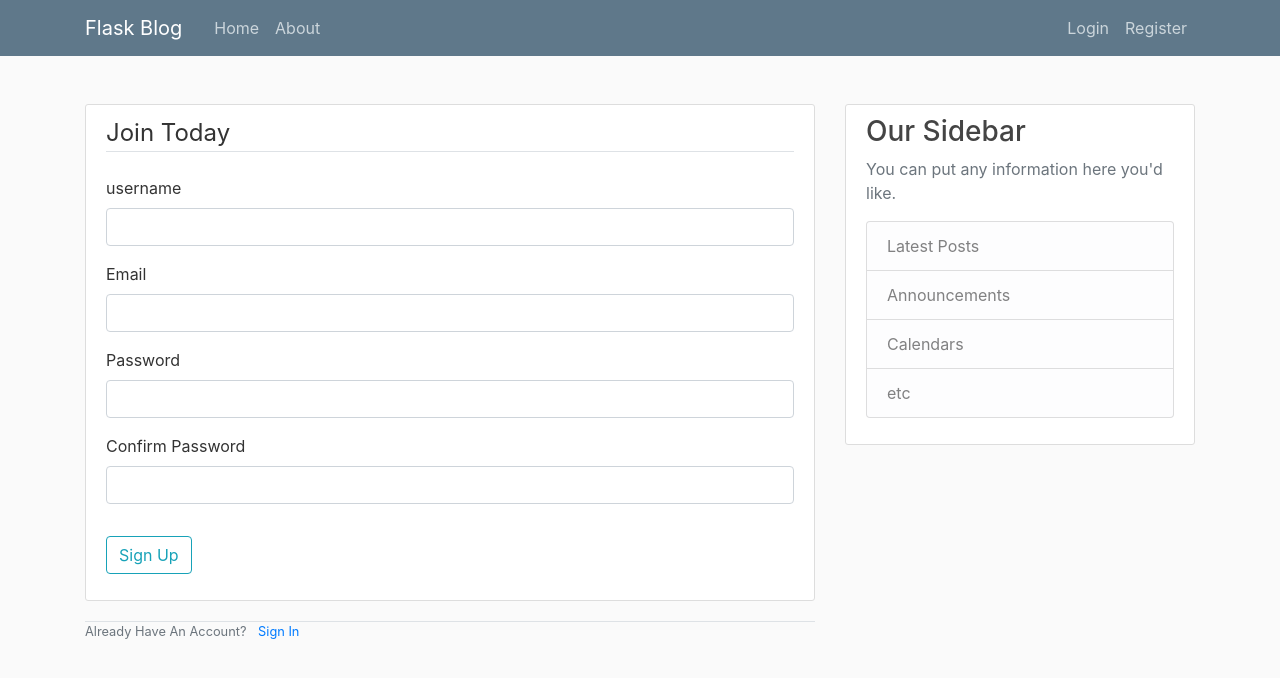
After one commit to abhay-jindal/Flask-Projects, a Flask app: template Flask_Blog/flaskblog/templates/register.html in a window 1280 px wide. The commit adds this page. Shown: the top 678 px of the page. Run offline with Flask 2, Linux system fonts and the light colour scheme; the template is opened without the code that fills it: values that come from a table or form of the project are taken from there, others are empty; some libraries are stand-ins or nearby versions.

Commit message:
[UPDATE] restructured application into python package structure, user authentication added.

```diff
--- a/Flask_Blog/Static/main.css
+++ b/Flask_Blog/flaskblog/Static/main.css
@@ -30,24 +30,6 @@
     border: 1px solid #dddddd;
     border-radius: 3px;
     margin-bottom: 20px;
-    animation: contentFadeIn 1.2s 0s cubic-bezier(0, 0, 0.2, 1) forwards;
-}
-
-@keyframes contentFadeIn {
-    0% {
-        transform: translateY(2.5em);
-        opacity: 0
-    }
-
-    35% {
-        transform: translateY(2.5em);
-        opacity: 0
-    }
-
-    100% {
-        transform: translateY(0);
-        opacity: 1
-    }
 }
 
 .article-title {
--- a/Flask_Blog/forms.py
+++ b/Flask_Blog/flaskblog/forms.py
@@ -1,6 +1,7 @@
 from flask_wtf import FlaskForm
-from wtforms import StringField, PasswordField, SubmitField, BooleanField
+from wtforms import StringField, PasswordField, SubmitField, BooleanField, ValidationError
 from wtforms.validators import DataRequired, Length, Email, EqualTo
+from flaskblog.models import User
 
 class RegistrationForm(FlaskForm):
     username = StringField("username", validators=[DataRequired(), Length(min=2, max=20)])
@@ -9,8 +10,17 @@
     confirm_password = PasswordField(" Confirm Password", validators=[DataRequired(), EqualTo("password")])
     submit = SubmitField("Sign Up")
 
+    def validate_username(self, username):
+        user = User.query.filter_by(username=username.data).first()
+        if user:
+            raise ValidationError("Username already taken. Choose different username!")
+
+    def validate_email(self, email):
+        user = User.query.filter_by(email=email.data).first()
+        if user:
+            raise ValidationError("Email already registered. Choose another email!")
+
 class LoginForm(FlaskForm):
-    name = StringField("Name", validators=[DataRequired(), Length(min=2, max=20)])
     email = StringField("Email", validators=[DataRequired(), Email()])
     password = PasswordField("Password", validators=[DataRequired()])
     remember = BooleanField('Remember Me')
--- a/Flask_Blog/templates/layout.html
+++ b/Flask_Blog/flaskblog/templates/layout.html
@@ -31,8 +31,13 @@
                     </div>
                     <!-- Navbar Right Side -->
                     <div class="navbar-nav">
-                        <a class="nav-item nav-link" href="/login">Login</a>
-                        <a class="nav-item nav-link" href="/register">Register</a>
+                        {% if current_user.is_authenticated %}
+                            <a class="nav-item nav-link" href="/account">{{ current_user.username }}</a>
+                            <a class="nav-item nav-link" href="/logout">Logout</a>
+                        {% else %}
+                            <a class="nav-item nav-link" href="/login">Login</a>
+                            <a class="nav-item nav-link" href="/register">Register</a>
+                        {% endif %}
                     </div>
                 </div>
             </div>
--- /dev/null
+++ b/Flask_Blog/flaskblog/templates/register.html
@@ -0,0 +1,78 @@
+{% extends "layout.html" %}
+{% block content %}
+    <div class='content-section'>
+        <form method="post" action="">
+            {{ form.hidden_tag() }}
+
+            <fieldset class="form-group">
+                <legend class="border-bottom mb-4">Join Today</legend>
+                <div class="form-group">
+                    {{ form.username.label(class='form-control-label') }}
+
+                    {% if form.username.errors %}
+                        {{ form.username(class="form-control is-invalid") }}
+                        <div class="invalid-feedback">
+                            {% for error in form.username.errors %}
+                                <span>{{ error }}</span>
+                            {% endfor %}
+                        </div>
+                    {% else %}
+                        {{ form.username(class="form-control") }}
+                    {% endif %}
+                </div>
+                <div class="form-group">
+                    {{ form.email.label(class='form-control-label') }}
+
+                    {% if form.email.errors %}
+                        {{ form.email(class="form-control is-invalid") }}
+                        <div class="invalid-feedback">
+                            {% for error in form.email.errors %}
+                                <span>{{ error }}</span>
+                            {% endfor %}
+                        </div>
+                    {% else %}
+                        {{ form.email(class="form-control") }}
+                    {% endif %}
+                </div>
+                <div class="form-group">
+                    {{ form.password.label(class='form-control-label') }}
+
+                    {% if form.password.errors %}
+                        {{ form.password(class="form-control is-invalid") }}
+                        <div class="invalid-feedback">
+                            {% for error in form.password.errors %}
+                                <span>{{ error }}</span>
+                            {% endfor %}
+                        </div>
+                    {% else %}
+                        {{ form.password(class="form-control") }}
+                    {% endif %}
+                </div>
+                <div class="form-group">
+                    {{ form.confirm_password.label(class='form-control-label') }}
+
+                    {% if form.confirm_password.errors %}
+                        {{ form.confirm_password(class="form-control is-invalid") }}
+                        <div class="invalid-feedback">
+                            {% for error in form.confirm_password.errors %}
+                                <span>{{ error }}</span>
+                            {% endfor %}
+                        </div>
+                    {% else %}
+                        {{ form.confirm_password(class="form-control") }}
+                    {% endif %}
+                </div>
+            </fieldset>
+            <div class="form-group">
+                {{ form.submit(class='btn btn-outline-info')}}
+            </div>
+        </form>
+    </div>
+
+    <div class="border-top bt-3">
+        <small class="text-muted">
+            Already Have An Account? <a class="ml-2" href="{{ url_for('login') }}">Sign In</a>
+        </small>
+    </div>
+
+{% endblock content %}
--- /dev/null
+++ b/Flask_Blog/run.py
@@ -0,0 +1,4 @@
+from flaskblog import app
+
+if __name__ == "__main__":
+    app.run(debug=True)
```
Also changed, not shown: Flask_Blog/flask_blog.py (deleted, +0 -45 lines), Flask_Blog/flaskblog/__init__.py (added, +15 -0 lines), Flask_Blog/flaskblog/models.py (added, +29 -0 lines), Flask_Blog/flaskblog/routes.py (added, +54 -0 lines), Flask_Blog/flaskblog/templates/account.html (added, +12 -0 lines), Flask_Blog/flaskblog/templates/login.html (added, +52 -0 lines), Flask_Blog/templates/login.html (deleted, +0 -31 lines), Flask_Blog/templates/register.html (deleted, +0 -38 lines), Flask_Blog/flaskblog/Static/profile_pics/default.jpg (added), Flask_Blog/flaskblog/site.db (added), Flask_Blog/flaskblog/templates/about.html (renamed from Flask_Blog/templates/about.html), Flask_Blog/flaskblog/templates/home.html (renamed from Flask_Blog/templates/home.html).
